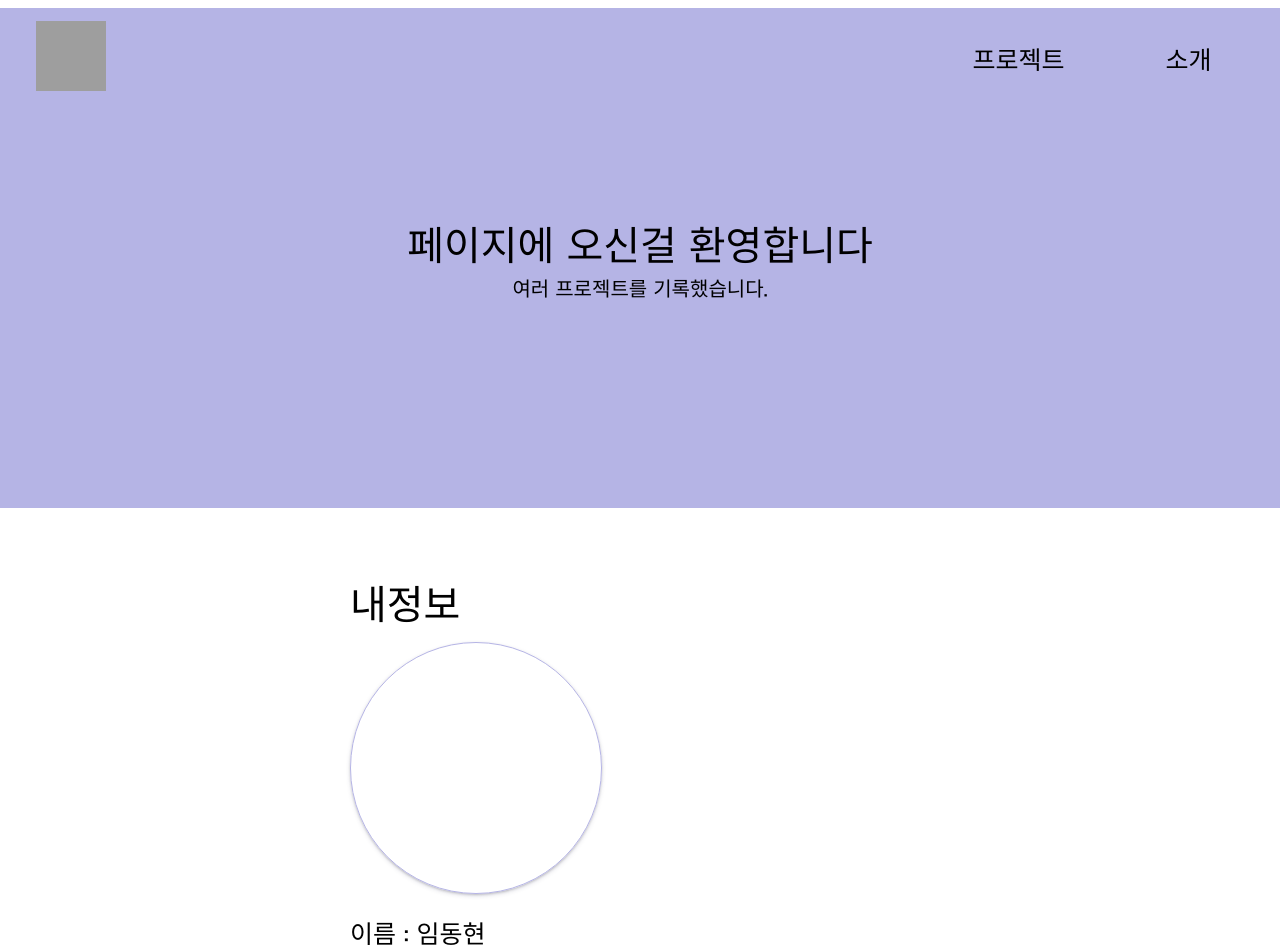
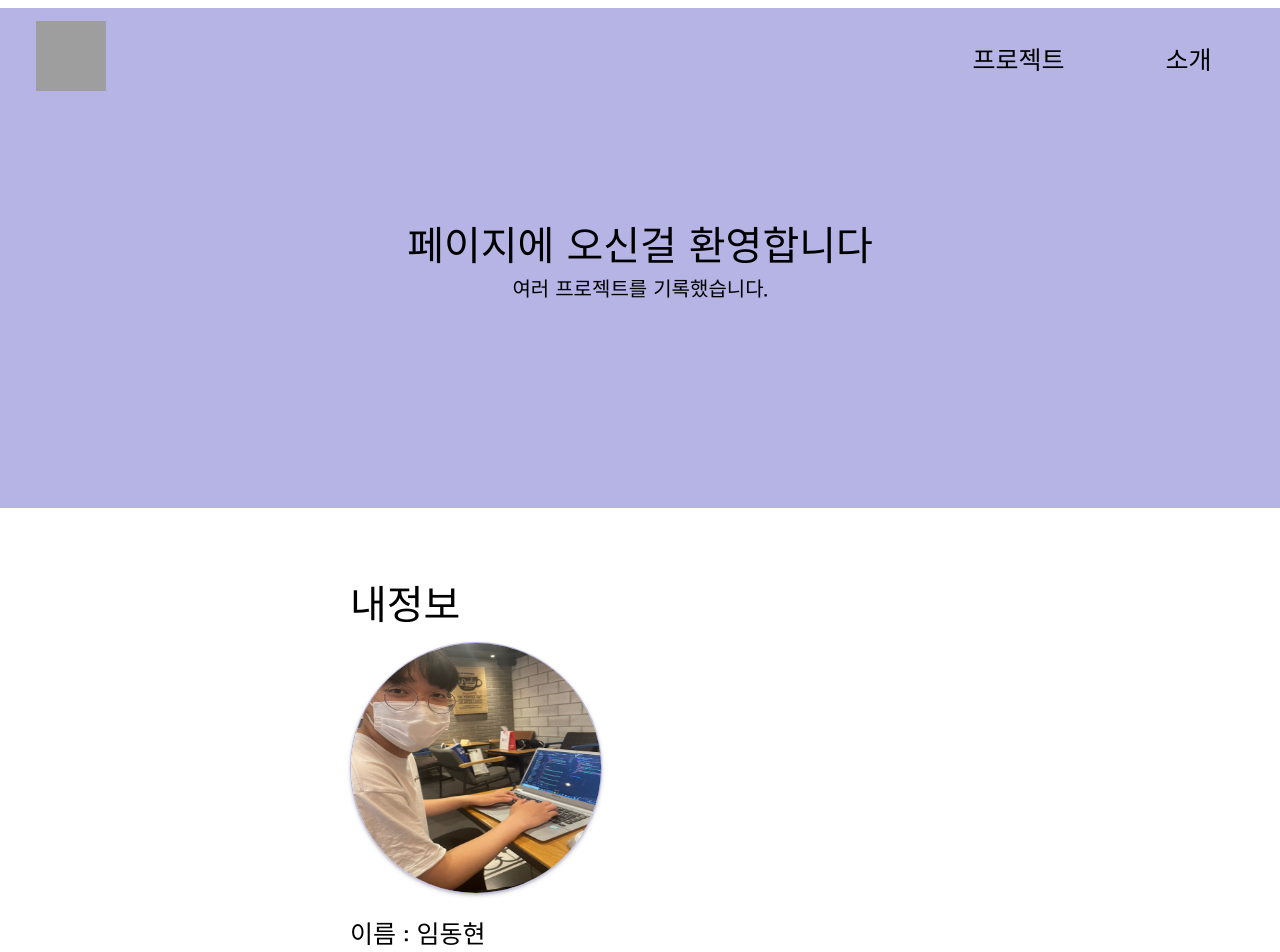
Before and after one commit to ivaaaaann/my-web-react, a React (Create React App) app: page /#/ in a window 1280 px wide. Shown: the top 952 px of the page. Built offline with nearby package versions, Linux system fonts and the light colour scheme; grey boxes are pictures that could not be loaded.

Commit message:
add : profile img
add : profile img

```diff
--- a/src/components/Profile.css
+++ b/src/components/Profile.css
@@ -30,6 +30,12 @@
   border: 1px solid var(--main_color);
   box-shadow: 0 2px 5px -1px rgba(50, 50, 93, 0.25),
     0 1px 3px -1px rgba(0, 0, 0, 0.3);
+}
+
+.profile-privacy-img img {
+  width: 250px;
+  height: 250px;
+  border-radius: 1000px;
 }
 
 .profile-privacy-img:hover {
@@ -86,4 +92,5 @@
   align-items: center;
   text-align: center;
   font-weight: 300;
+  margin: auto 0px;
 }
--- a/src/components/Profile.js
+++ b/src/components/Profile.js
@@ -1,4 +1,5 @@
 import "./Profile.css";
+import ProfileImg from "../img/profile.jpg";
 
 function MyLangContents({ Lang, img }) {
   return (
@@ -51,7 +52,9 @@ function Profile() {
         <div className="profile-data-container">
           <div className="profile-title font-style">내정보</div>
           <div className="profile-privacy-data-wrap">
-            <div className="profile-privacy-img"></div>
+            <div className="profile-privacy-img">
+              <img src={ProfileImg} title="프로필" alt="프로필" />
+            </div>
             <div className="profile-privact-data font-style">
               <h5>이름 : 임동현</h5>
               <h5>나이 : 17</h5>
```
Also changed, not shown: src/img/profile.jpg (added).
